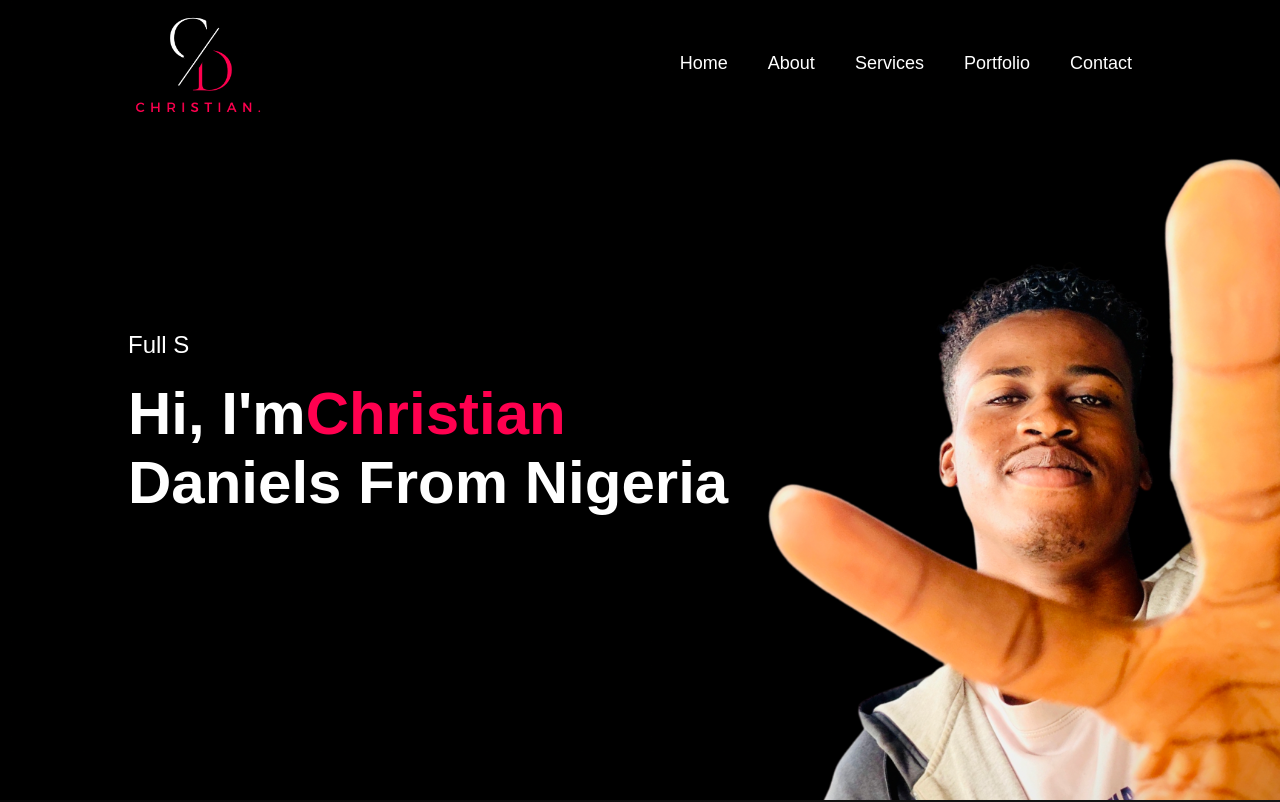
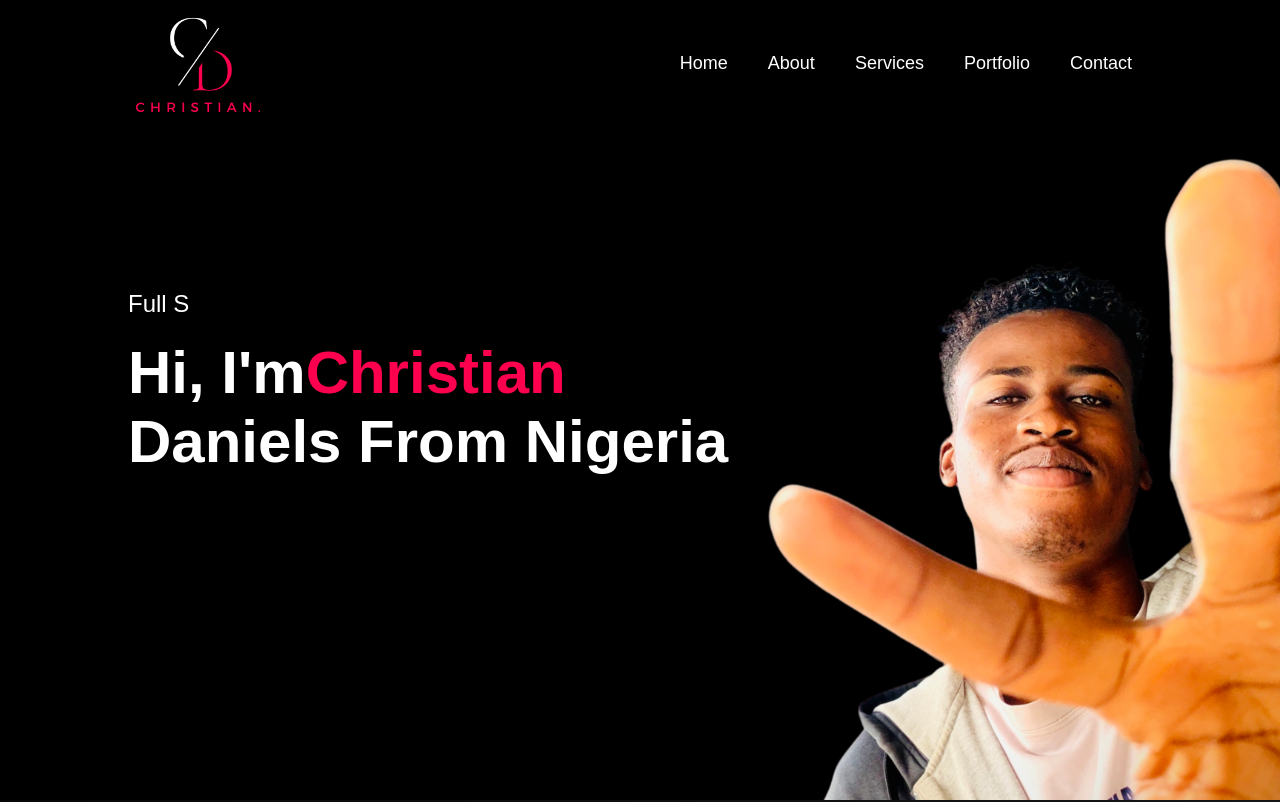
Before and after one commit to kingkrisman/MyPortfolio, a React (Vite) app: page / in a window 1280 px wide. Shown: the top 802 px of the page. Built offline with nearby package versions, Linux system fonts and the light colour scheme.

Commit message:
Update App.css

```diff
--- a/src/App.css
+++ b/src/App.css
@@ -111,7 +111,7 @@ nav ul li a:hover::after {
 }
 
 .header-text {
-  margin-top: 15%;
+  margin-top: 11%;
   font-size: 30px;
   width: 100%;
   padding-top:60px;
```
